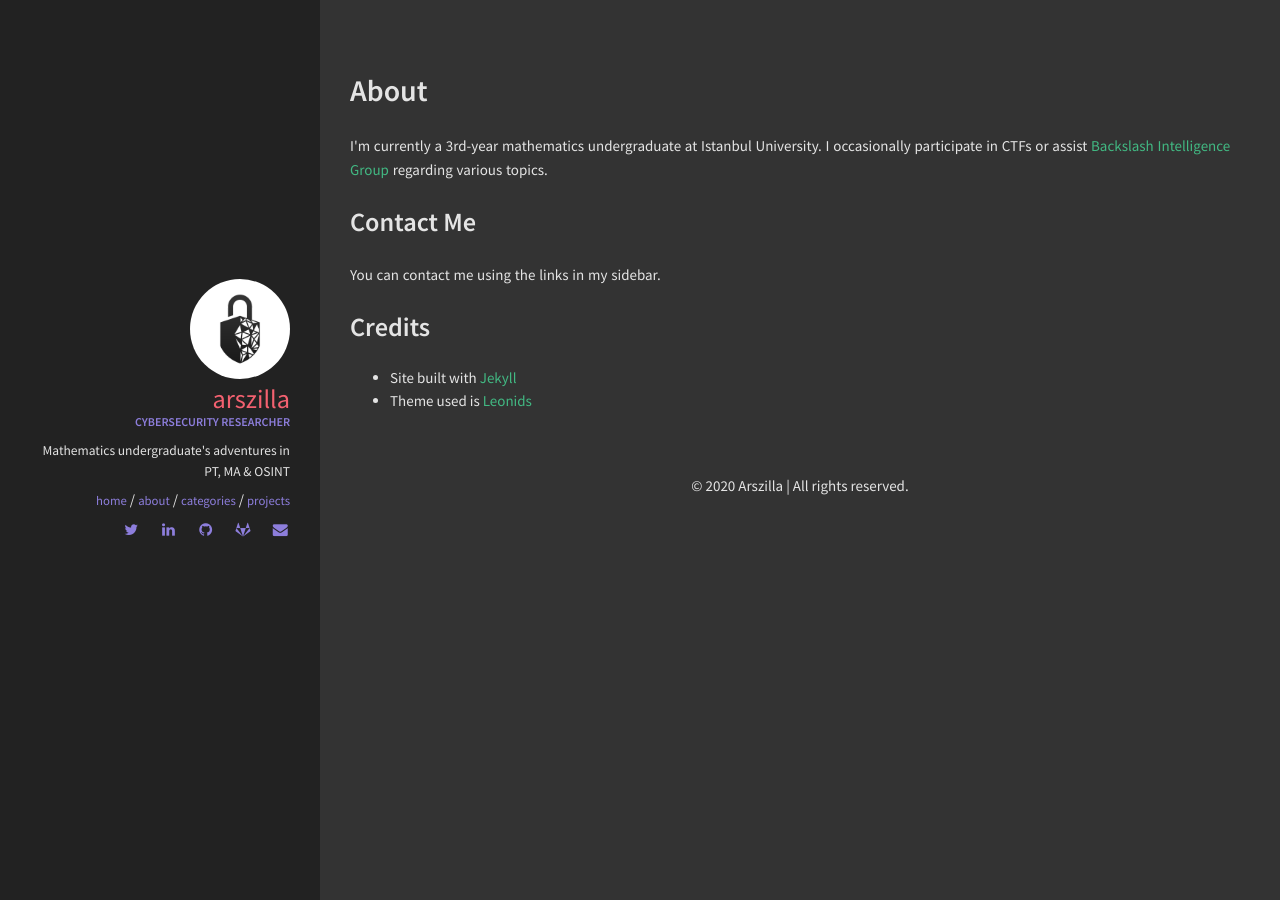
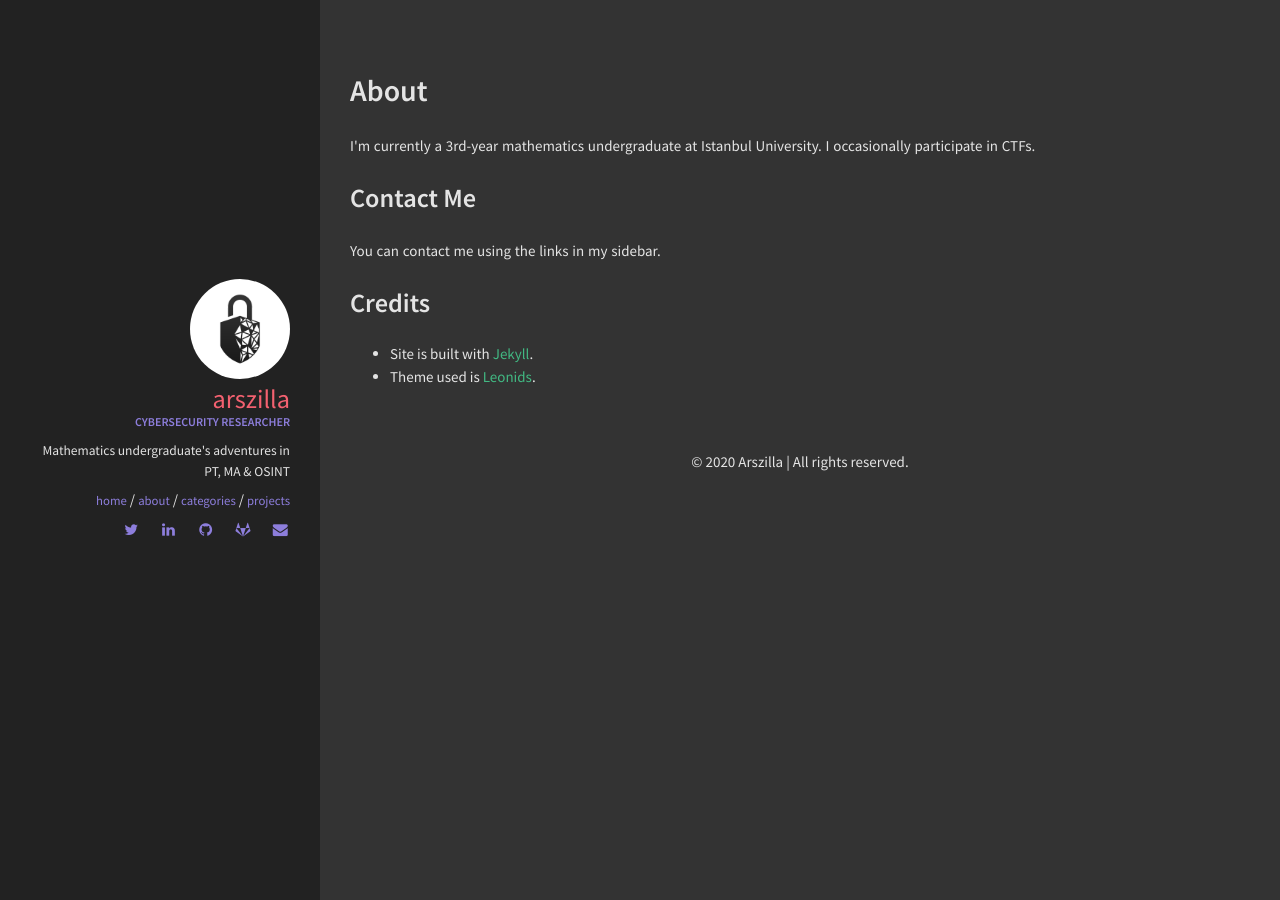
Before and after one commit to Arszilla/arszilla.com, a Jekyll site: the page built from about.html, in a window 1280 px wide. Built offline with Jekyll 4.4.1, drawn with Linux system fonts in a browser that asks for light colours.

Commit message:
Update about.html

```diff
--- a/_includes/sections/about.html
+++ /dev/null
@@ -1,28 +0,0 @@
-<h1>
-    About
-</h1>
-
-<p>
-    I'm currently a 3rd-year mathematics undergraduate at Istanbul University. I occasionally participate in CTFs or assist <a href="https://twitter.com/BackSlashGroup" target="_blank">Backslash Intelligence Group</a> regarding various topics.
-</p>
-
-<h2>
-    Contact Me
-</h2>
-
-<p>
-    You can contact me using the links in my sidebar.
-</p>
-
-<h2>Credits</h2>
-
-<p>
-    <ul>
-        <li>
-            Site built with <a href="https://jekyllrb.com/" target="_blank">Jekyll</a>
-        </li>
-        <li>
-            Theme used is <a href="https://github.com/renyuanz/leonids" target="_blank">Leonids</a>
-        </li>
-    </ul>
-</p>
--- a/about.html
+++ b/about.html
@@ -4,6 +4,31 @@ title: About
 permalink: /about/
 ---
 
-<div class="row">
-    {% include sections/about.html %}
-</div>
+<h1>
+    About
+</h1>
+
+<p>
+    I'm currently a 3rd-year mathematics undergraduate at Istanbul University. I occasionally participate in CTFs.
+</p>
+
+<h2>
+    Contact Me
+</h2>
+
+<p>
+    You can contact me using the links in my sidebar.
+</p>
+
+<h2>Credits</h2>
+
+<p>
+    <ul>
+        <li>
+            Site is built with <a href="https://jekyllrb.com/" target="_blank">Jekyll</a>.
+        </li>
+        <li>
+            Theme used is <a href="https://github.com/renyuanz/leonids" target="_blank">Leonids</a>.
+        </li>
+    </ul>
+</p>
```
